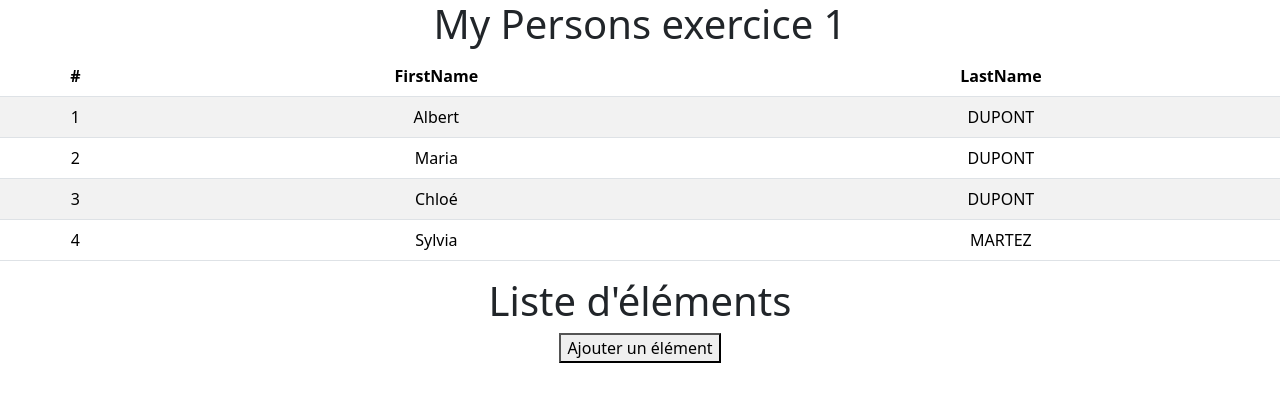
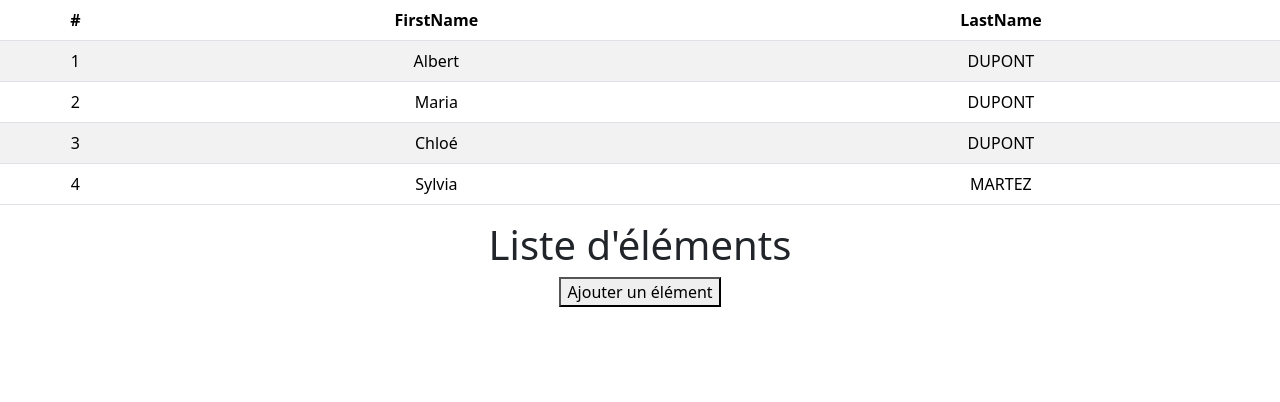
Before and after one commit to Nashka92/react-cda4, a React (Create React App) app: page / in a window 1280 px wide. Shown: the top 402 px of the page. Built offline with nearby package versions, Linux system fonts and the light colour scheme.

Commit message:
remove useless component

```diff
--- a/src/App.js
+++ b/src/App.js
@@ -1,14 +1,12 @@
 import React from "react";
 import "./App.css";
 import TabPersons from "./components/TabPersons";
-import Title from "./components/Title";
 import "bootstrap/dist/css/bootstrap.min.css";
 import Listing from "./components/Listing";
 
 function App() {
   return (
     <div className="App">
-      <Title />
       <TabPersons />
       <Listing />
     </div>
--- a/src/components/Title.js
+++ /dev/null
@@ -1,11 +0,0 @@
-import React from "react";
-
-function Title() {
-  return (
-    <div>
-      <h1>My Persons exercice 1</h1>
-    </div>
-  );
-}
-
-export default Title;
```
